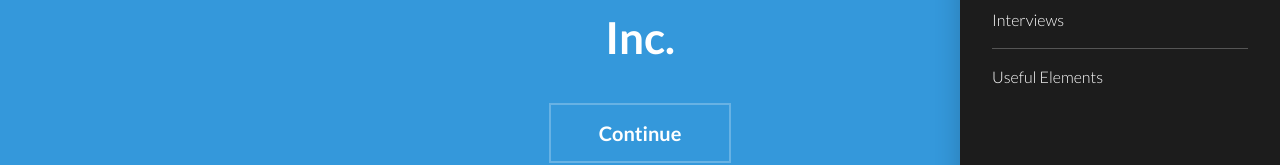
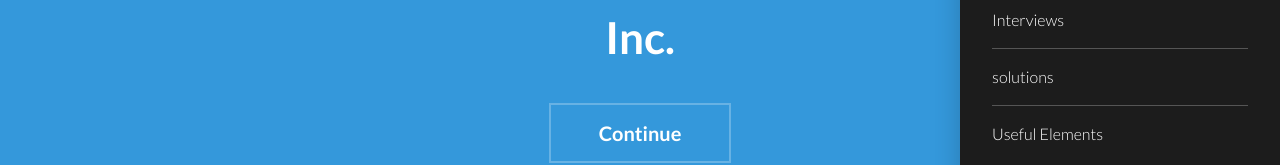
Before and after one commit to Jsmith105/process-, a plain HTML site: page index.html in a window 1280 px wide. Both pictures are taken after a click on the link "Menu". Shown: the part 284-449 px from the top of the page. Drawn offline with Linux system fonts and the light colour scheme.

Commit message:
changes to solutions

```diff
--- a/index.html
+++ b/index.html
@@ -25,6 +25,7 @@
 				<li><a href="research.html">Research</a></li>
 				<li><a href="AudienceandGoals.html">Audience & Goals</a></li>
 				<li><a href="Interviews.html">Interviews</a></li>
+				<li><a href="solutions.html">solutions</a></li>
 				<li><a href="elements.html">Useful Elements</a></li>
 			</ul>
 		</nav>
```
